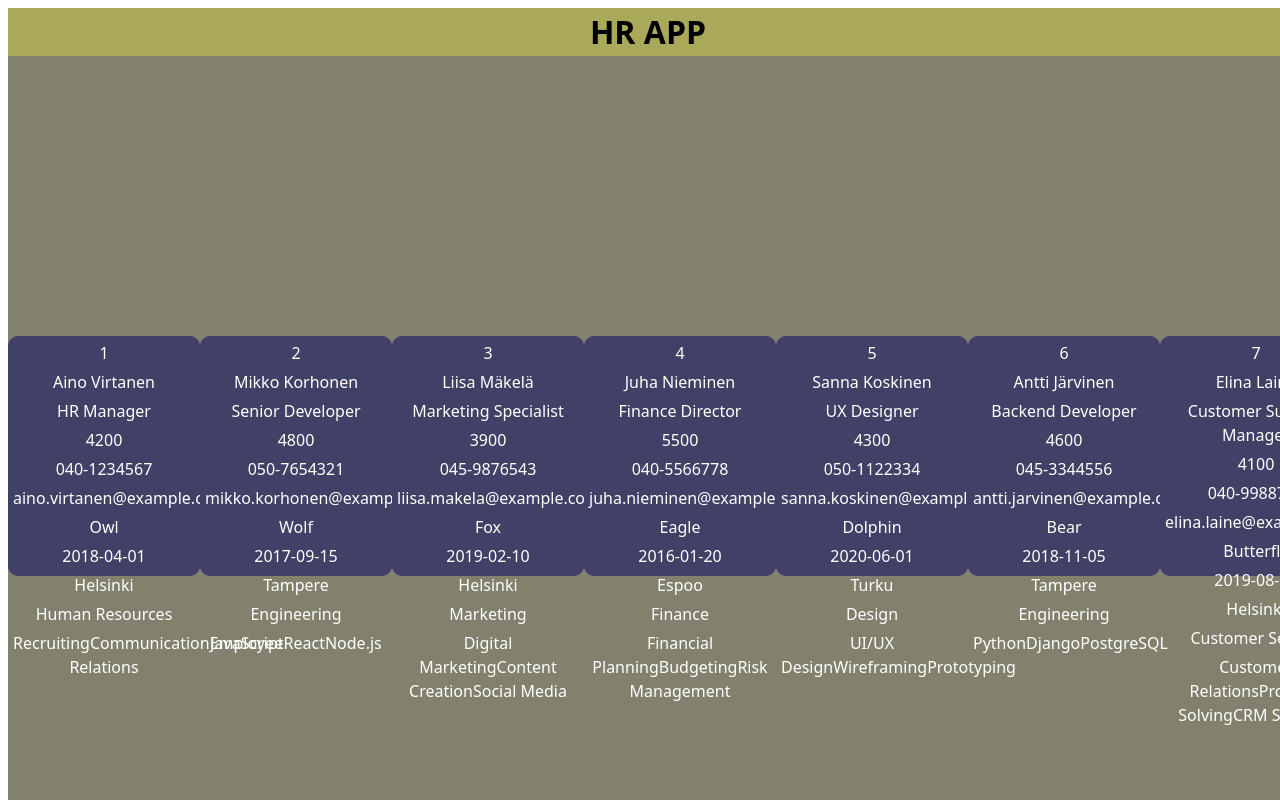
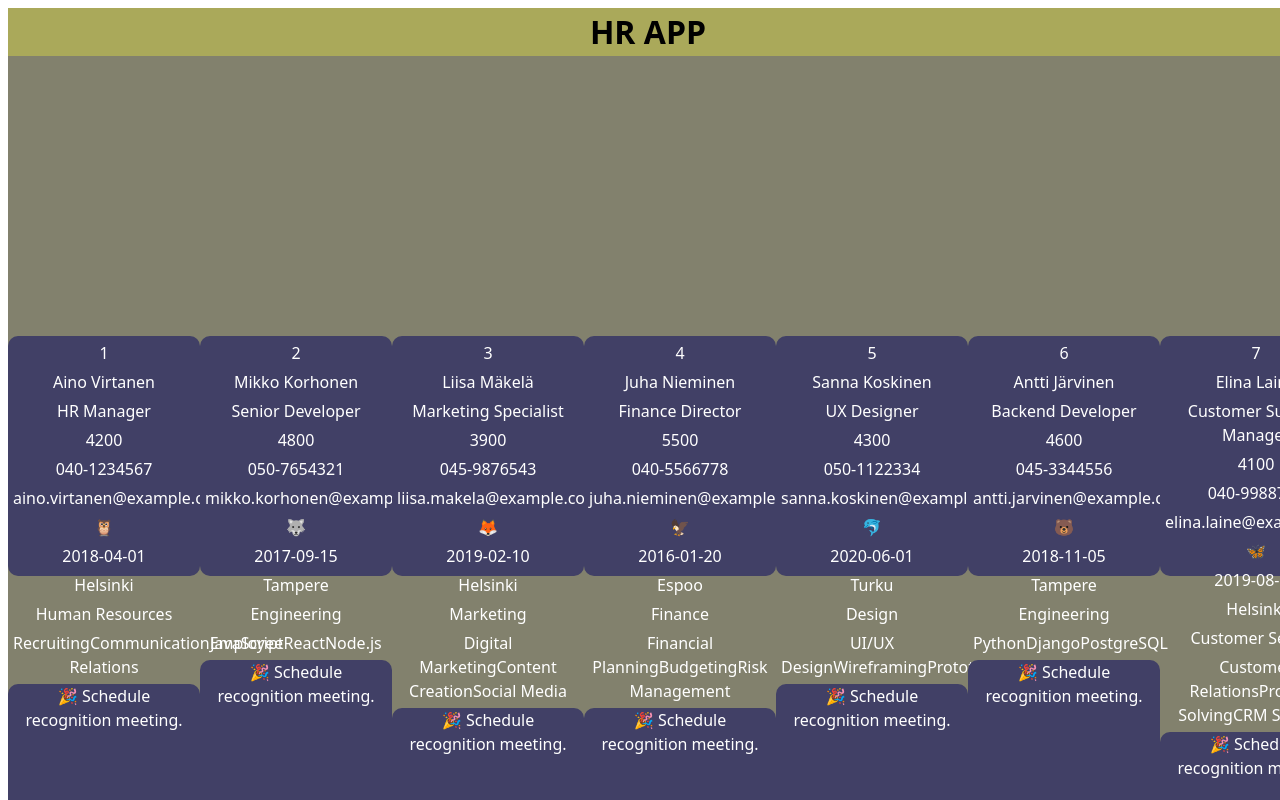
Before and after one commit to C3driK/hrApp, a React (Vite) app: page / in a window 1280 px wide. Shown: the top 800 px of the page. Built offline with nearby package versions, Linux system fonts and the light colour scheme.

Commit message:
add emojis and startDate message

```diff
--- a/src/Person/PersonCard.jsx
+++ b/src/Person/PersonCard.jsx
@@ -1,17 +1,20 @@
 const PersonCard = (props) => {
   return (
-    <div>
+    <div className="card">
       <p>{props.id}</p>
       <p>{props.name}</p>
       <p>{props.title}</p>
       <p>{props.salary}</p>
       <p>{props.phone}</p>
       <p>{props.email}</p>
-      <p>{props.animal}</p>
+      <p>{props.fanimal}</p>
       <p>{props.startDate}</p>
       <p>{props.location}</p>
       <p>{props.department}</p>
       <p>{props.skills}</p>
+      <div>
+        <p className="reminder">{props.reminder}</p>
+      </div>
     </div>
   );
 };
--- a/src/Person/PersonList.jsx
+++ b/src/Person/PersonList.jsx
@@ -1,12 +1,35 @@
 import PersonCard from "./PersonCard.jsx";
 import { employees } from "./employeeData.js";
 import { animalEmojis } from "./animalEmoji.js";
+
+const status = (startDateString) => {
+  const today = new Date();
+  const startDate = new Date(startDateString);
+
+  const monthsDiff =
+    (today.getFullYear() - startDate.getFullYear()) * 12 +
+    (today.getMonth() - startDate.getMonth());
+
+  const yearsDiff = today.getFullYear() - startDate.getFullYear();
+
+  if (monthsDiff < 6) {
+    return "🔔 Schedule Probation Review";
+  }
+  if (yearsDiff >= 5 || yearsDiff >= 10 || yearsDiff >= 15) {
+    return "🎉 Schedule recognition meeting.";
+  }
+};
 
 const PersonList = () => {
   return (
     <>
       {employees.map((employee) => (
-        <PersonCard key={employee.id} {...employee} />
+        <PersonCard
+          key={employee.id}
+          fanimal={animalEmojis[employee.animal]}
+          reminder={status(employee.startDate)}
+          {...employee}
+        />
       ))}
     </>
   );
--- a/src/Person/animalEmoji.js
+++ b/src/Person/animalEmoji.js
@@ -1,13 +1,13 @@
 export const animalEmojis = {
-    "Owl": "🦉",
-    "Wolf": "🐺",
-    "Fox": "🦊",
-    "Eagle": "🦅",
-    "Dolphin": "🐬",
-    "Bear": "🐻",
-    "Butterfly": "🦋",
-    "Lion": "🦁",
-    "Cat": "🐱",
-    "Hawk": "🦅", // Using eagle emoji for hawk as there's no specific hawk emoji
-    "Beaver": "🦫"
-  };
+  Owl: "🦉",
+  Wolf: "🐺",
+  Fox: "🦊",
+  Eagle: "🦅",
+  Dolphin: "🐬",
+  Bear: "🐻",
+  Butterfly: "🦋",
+  Lion: "🦁",
+  Cat: "🐱",
+  Hawk: "🦅",
+  Beaver: "🦫",
+};
```
